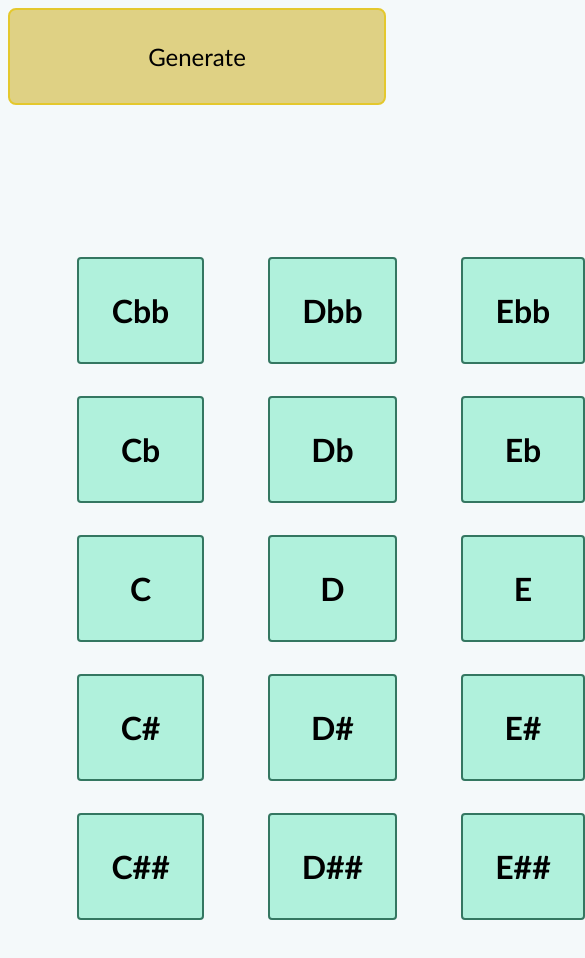
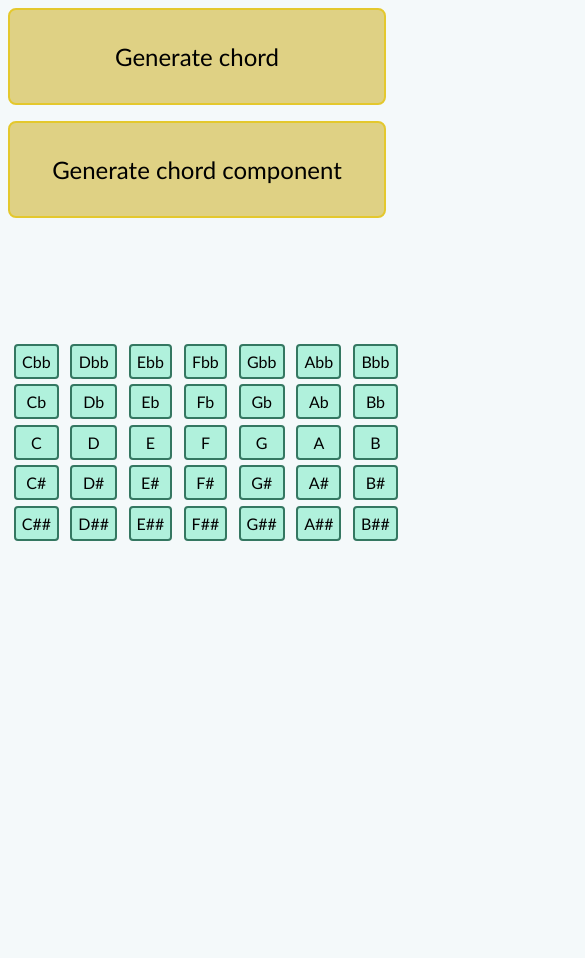
Before and after one commit to bpieprzyca/chordPractise, a Gatsby site: page / in a window 390 px wide. Shown: the top 958 px of the page, 585 px wide, since content can reach past the window. After the commit the page ends 844 px from the top, so only its background shows below. Built offline with nearby package versions, Linux system fonts and the light colour scheme; Gatsby itself is replaced by a stand-in of ours.

Commit message:
feat: add random note action

```diff
--- a/src/pages/index.js
+++ b/src/pages/index.js
@@ -8,6 +8,8 @@ import _every from 'lodash/every';
 import _includes from 'lodash/includes';
 
 import './styles.css';
+
+const getNoteFrequency = (midi) => 2 ** ((midi - 69) / 12) * 440;
 
 const playNote = (midi, audioContext) => {
   const oscillator = audioContext.createOscillator();
@@ -20,7 +22,7 @@ const playNote = (midi, audioContext) => {
   oscillator.connect(gainNode);
 
   oscillator.frequency.setTargetAtTime(
-    2 ** ((midi - 69) / 12) * 440,
+    getNoteFrequency(midi),
     audioContext.currentTime,
     0,
   );
@@ -75,8 +77,8 @@ const getNote = (sounds, startingNote, orderOffset, pitchOffset) => {
     _find(
       sounds[noteOrder],
       (el) => el.pitch === notePitch
-       || el.pitch === (notePitch - 12)
-       || el.pitch === (notePitch - 24),
+      || el.pitch === (notePitch - 12)
+      || el.pitch === (notePitch - 24),
     ), 'name', '',
   );
 
@@ -84,29 +86,33 @@ const getNote = (sounds, startingNote, orderOffset, pitchOffset) => {
 };
 
 const getChord = (sounds, startingNote, offsets) => offsets
-  .map((el, index) => (getNote(sounds, startingNote, (index + 1) * 2, el)));
+  .map((offset, index) => (getNote(sounds, startingNote, (index + 1) * 2, offset)));
 
 const getRandomChord = (sounds) => {
-  const randomSoundOrder = _random(6);
-  const chordType = chordTypes[_random(chordTypes.length - 1)];
-  const randomOffsets = chordOffsets[chordType];
-  const randomSoundType = soundTypes[_random(1, 2)];
-  const firstNotePitch = sounds[randomSoundOrder][randomSoundType].pitch;
-  const firstNoteName = sounds[randomSoundOrder][randomSoundType].name;
+  const firstNoteOrder = _random(6);
+  const firstNoteType = soundTypes[_random(1, 2)];
+  const randomChordType = chordTypes[_random(chordTypes.length - 1)];
+  const offsets = chordOffsets[randomChordType];
+
+  const firstNote = sounds[firstNoteOrder][firstNoteType];
+  const firstNotePitch = firstNote.pitch;
+  const firstNoteName = firstNote.name;
 
   return ({
-    chordType,
+    chordType: randomChordType,
     firstNoteName,
     firstNotePitch,
-    restNotes: getChord(sounds, { order: randomSoundOrder, pitch: firstNotePitch }, randomOffsets),
+    restNotes: getChord(sounds, { order: firstNoteOrder, pitch: firstNotePitch }, offsets),
   });
 };
 
 export default function Home() {
-  const [currentSound, setSound] = useState(null);
+  const [currentFirstNote, setFirstNote] = useState(null);
   const [currentChordType, setChordType] = useState(null);
   const [currentChordNotes, setChordNotes] = useState([]);
   const [selectedSounds, setSelected] = useState([]);
+  const [randomComponentOrder, setRandomComponentOrder] = useState([]);
+  const [isDefaultMode, setAppDefaultMode] = useState(true);
   const [modal, setModal] = useState(false);
 
   const audioContext = typeof window !== 'undefined' && new AudioContext();
@@ -142,20 +148,49 @@ export default function Home() {
   ].map((el) => getSounds(el.name, el.pitch));
 
   const onRandomButtonClick = () => {
+    if (!isDefaultMode) {
+      setAppDefaultMode(true);
+    }
     const randomChord = getRandomChord(sounds);
     if (audioContext) {
       playNote(58 + randomChord.firstNotePitch, audioContext);
     }
-    setSound(randomChord.firstNoteName);
+    setFirstNote(randomChord.firstNoteName);
     setChordType(randomChord.chordType);
     setChordNotes([...randomChord.restNotes, randomChord.firstNoteName]);
     setSelected([randomChord.firstNoteName]);
   };
 
+  const onRandomChordComponentClick = () => {
+    if (isDefaultMode) {
+      setAppDefaultMode(false);
+    }
+    const randomChord = getRandomChord(sounds);
+    if (audioContext) {
+      playNote(58 + randomChord.firstNotePitch, audioContext);
+    }
+    const randomChordComponentOrder = _random(0, randomChord.restNotes.length - 1);
+    const randomChordComponent = randomChord.restNotes[randomChordComponentOrder];
+    setFirstNote(randomChord.firstNoteName);
+    setChordType(randomChord.chordType);
+    setChordNotes([randomChordComponent, randomChord.firstNoteName]);
+    setSelected([randomChord.firstNoteName]);
+
+    setRandomComponentOrder(3 + randomChordComponentOrder * 2);
+  };
+
+  const handleAutoAction = () => {
+    if (isDefaultMode) {
+      onRandomButtonClick();
+    } else {
+      onRandomChordComponentClick();
+    }
+  };
+
   if (typeof document !== 'undefined') {
     document.onkeyup = (event) => {
       if (event.code === 'Space') {
-        onRandomButtonClick();
+        handleAutoAction();
       }
     };
   }
@@ -170,7 +205,7 @@ export default function Home() {
     }
     setSelected(newSelected);
 
-    if (_includes([...currentChordNotes, currentSound], name) && audioContext) {
+    if (_includes([...currentChordNotes, currentFirstNote], name) && audioContext) {
       playNote(58 + pitch, audioContext);
     }
 
@@ -180,16 +215,22 @@ export default function Home() {
       setModal(true);
       setTimeout(() => {
         setModal(false);
-        onRandomButtonClick();
+        handleAutoAction();
       }, 2000);
     }
   };
 
   return (
     <div>
-      <div className="randomButton" onClick={onRandomButtonClick}>Generate</div>
+      <div className="randomButton" onClick={onRandomButtonClick}>Generate chord</div>
+      <div className="randomButton" onClick={onRandomChordComponentClick}>Generate chord component</div>
       <div className="chordName">
-        {currentSound && currentChordType && `${currentSound}${currentChordType}`}
+        {
+            currentFirstNote && currentChordType && `${currentFirstNote}${currentChordType}`
+        }
+        {
+         !isDefaultMode && randomComponentOrder && `\t${randomComponentOrder}`
+        }
       </div>
       <div className="buttonsWrapper">
         {
--- a/src/pages/styles.css
+++ b/src/pages/styles.css
@@ -12,6 +12,7 @@ body {
     background-color: #dfd184;
     cursor: pointer;
     font-size: 24px;
+    margin-bottom: 16px;
 }
 
 .chordName {
@@ -36,8 +37,23 @@ body {
     text-align: center;
     font-size: 32px;
     font-weight: 800;
-    padding: 32px;
-    margin: 32px;
+    padding: 2vw;
+    margin: 2vw;
+}
+
+@media (max-width: 1024px) {
+    .optionWrapper {
+    font-size: 16px;
+    font-weight: 500;
+    padding: 1.5vw;
+    margin: 1.5vw;
+    }
+    .buttonsWrapper {
+        width: 100%;
+    }
+    .chordName {
+        font-size: 36px;
+    }
 }
 
 .optionWrapper:hover {
```
